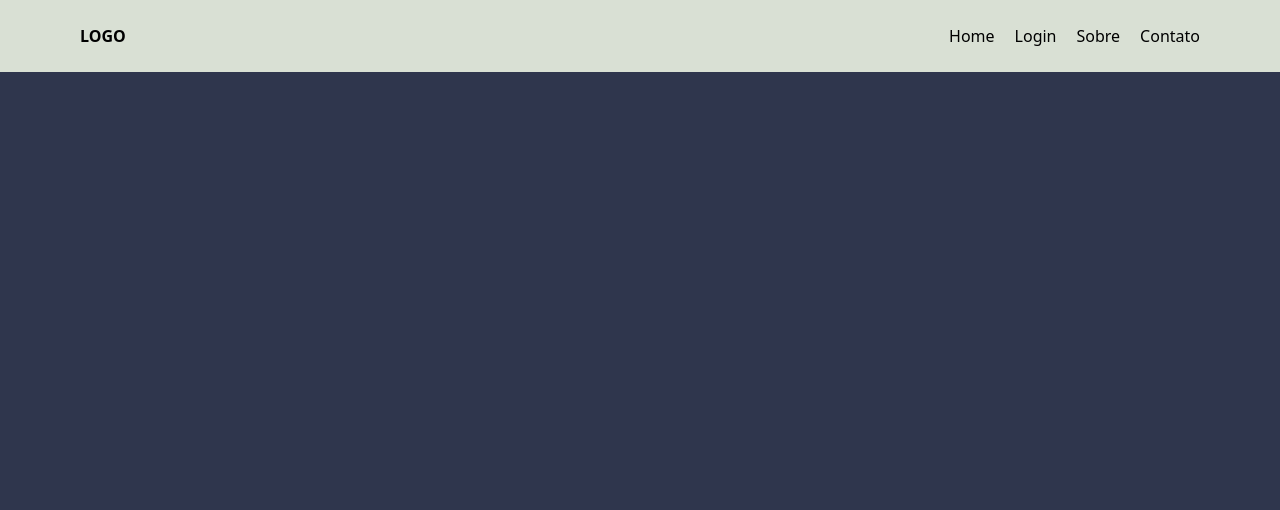
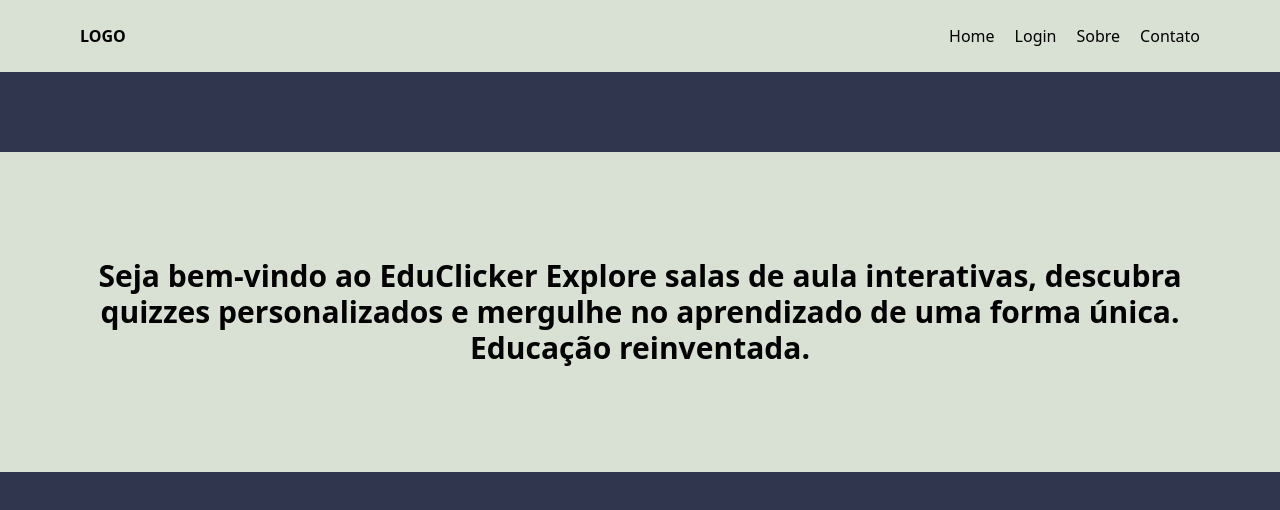
Before and after one commit to lsgonc/educlicker, a Next.js app: page / in a window 1280 px wide. Shown: the top 510 px of the page. Built offline with nearby package versions, Linux system fonts and the light colour scheme.

Commit message:
adicao do componente slider

```diff
--- a/app/page.tsx
+++ b/app/page.tsx
@@ -1,10 +1,12 @@
 import Navbar from "@/components/Navbar";
+import Slider from "@/components/Slider";
 import Image from "next/image";
 
 export default function Home() {
   return (
     <>
     <Navbar />
+    <Slider />
     </>
   );
 }
--- a/components/Navbar.tsx
+++ b/components/Navbar.tsx
@@ -3,7 +3,7 @@ export default function Navbar()
     return (
         <>
         <nav>
-            <div className="flex bg-comp_default py-6 px-20 max-sm:px-5">
+            <div className="flex bg-comp_default py-6 mb-20 px-20 max-sm:px-5 ">
                 <h1 className="font-bold"><a href="">LOGO</a></h1>
                 <ul className="flex ml-auto gap-5">
                     <li><a href="">Home</a></li>
--- /dev/null
+++ b/components/Slider.tsx
@@ -0,0 +1,11 @@
+export default function Slider()
+{
+    return(
+        <>
+        <div className="flex justify-center items-center bg-comp_default h-80 px-20">
+            <h1 className="font-bold text-3xl text-center">Seja bem-vindo ao EduClicker Explore salas de aula interativas, descubra quizzes personalizados e mergulhe no aprendizado de uma forma única. Educação reinventada.</h1>
+        </div>
+        </>
+
+    );
+}
```
